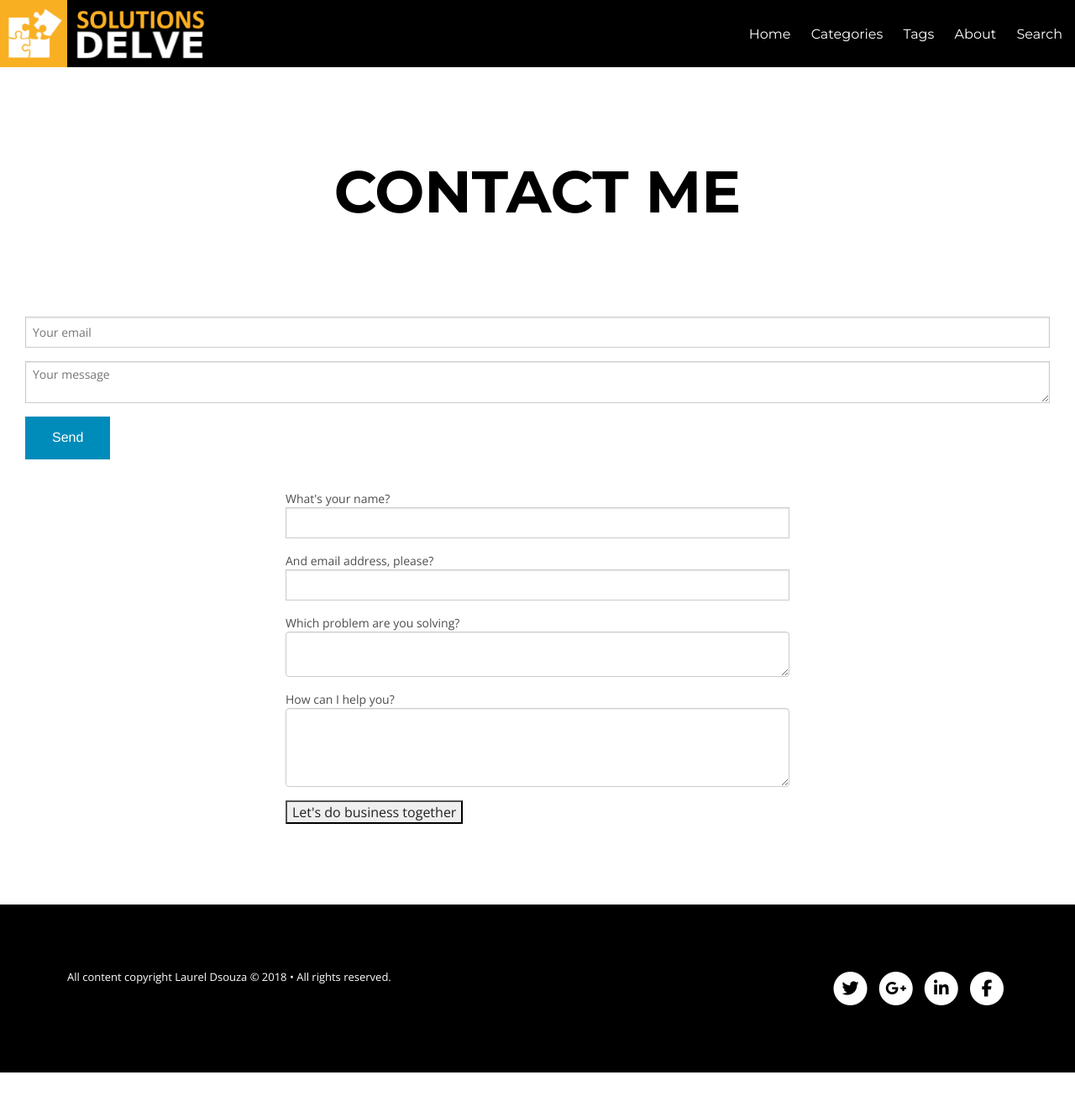
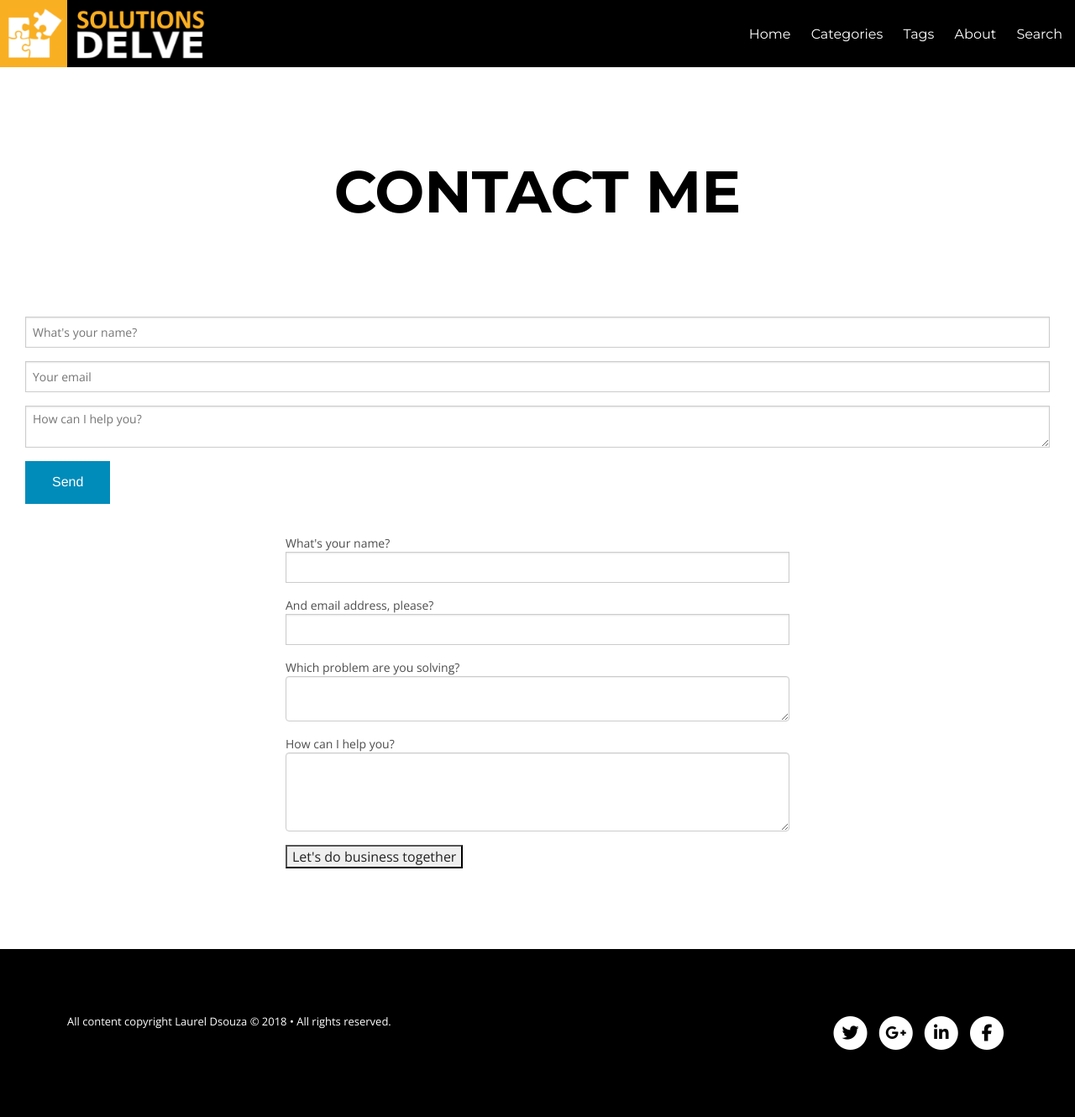
Before and after one commit to ldsouza/ldsouza.github.io, a Jekyll site: the page built from contact.html, in a window 1280 px wide. Shown: the whole page at 84% size. Built offline with Jekyll 4.4.1, drawn with Linux system fonts in a browser that asks for light colours; nearby versions of some CDN libraries; library files that are not in the unit come from our copies; before the commit the page ends 1277 px from its top, so only the background shows below that.

Commit message:
Update contact.html

```diff
--- a/contact.html
+++ b/contact.html
@@ -320,8 +320,9 @@ select[multiple].input-lg {
 </style>
 
 <form method="POST" action="https://formspree.io/virtua.laurel@gmail.com">
+   <input type="email" name="email" placeholder="What's your name?">
   <input type="email" name="email" placeholder="Your email">
-  <textarea name="message" placeholder="Your message"></textarea>
+  <textarea name="message" placeholder="How can I help you?"></textarea>
   <button type="submit">Send</button>
 </form>
 
```
